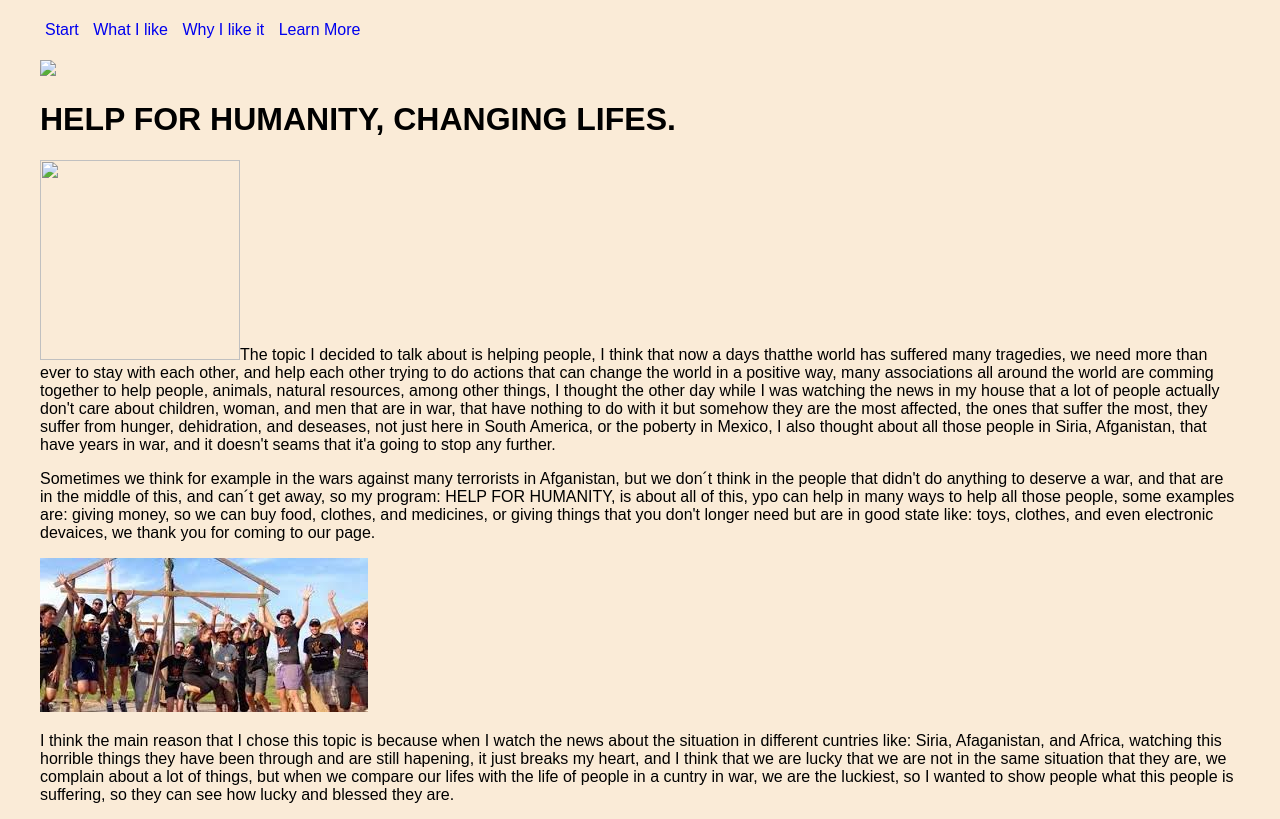
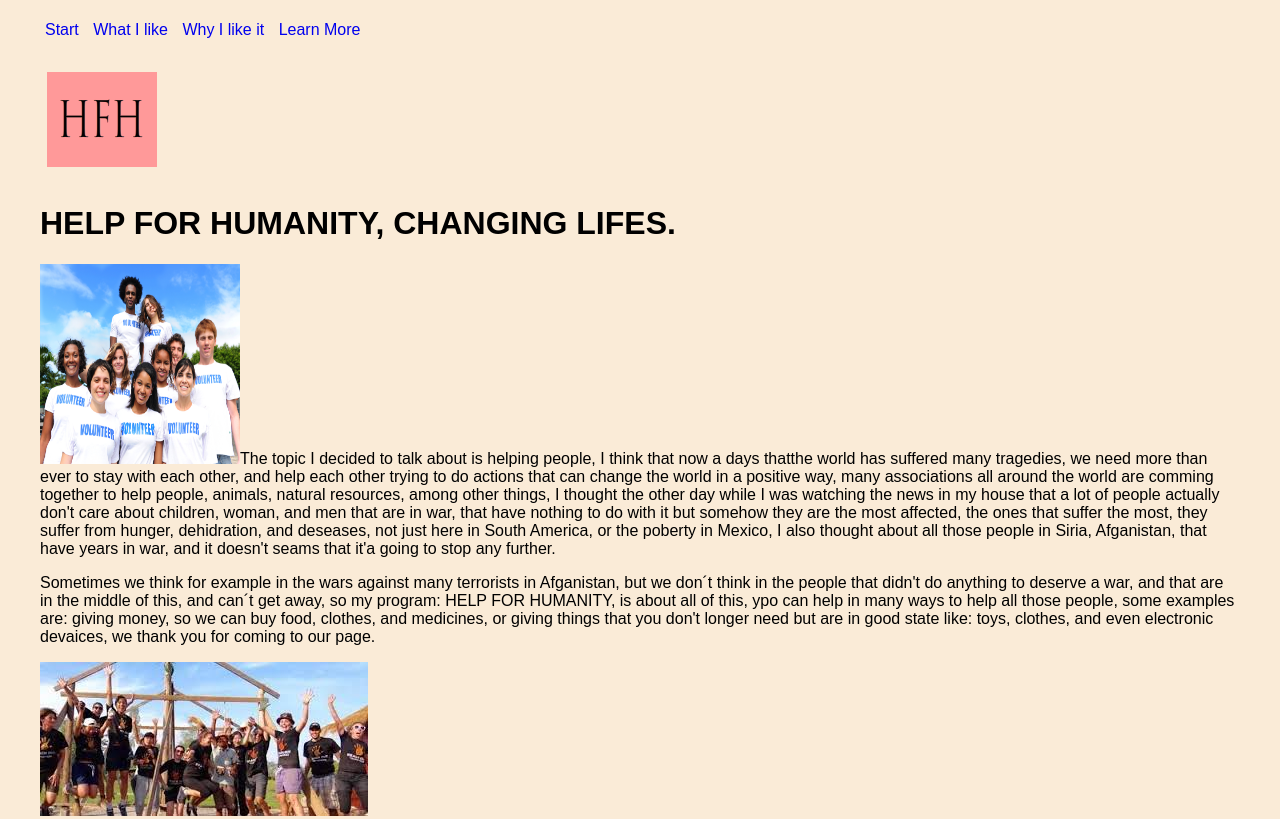
Before and after one commit to DASANMART/DASANMART.github.io, a plain HTML site: page index.html in a window 1280 px wide. Shown: the top 819 px of the page. Drawn offline with Linux system fonts and the light colour scheme; files whose address does not match are found by name.

Commit message:
Update index.html

```diff
--- a/index.html
+++ b/index.html
@@ -17,7 +17,7 @@
 </nav>
 
 <header id="start">
-	<div><img src="img/Untitled-1.gif"></div>
+	<div><img src="Untitled-1.gif"></div>
 	<div>
 	  <h1> HELP FOR HUMANITY, CHANGING LIFES.</h1>
 	</div>
@@ -25,7 +25,7 @@
 
 <section id="what">
 	<div>
-	  <p><img src="img/iStock_000016476002Small.jpg" width="200" height="200" alt=""/>The topic I decided to talk about is helping people, I think that now a days thatthe world has suffered many tragedies, we need more than ever to stay with each other, and help each other trying to do actions that can change the world in a positive way, many associations all around the world are comming together to help people, animals, natural resources, among other things, I thought the other day while I was watching the news in my house that a lot of people actually don't care about children, woman, and men that are in war, that have nothing to do with it but somehow they are the most affected, the ones that suffer the most, they suffer from hunger, dehidration, and deseases, not just here in South America, or the poberty in Mexico, I also thought about all those people in Siria, Afganistan, that have years in war, and it doesn't seams that it'a going to stop any further.</p>
+	  <p><img src="iStock_000016476002Small.jpg" width="200" height="200" alt=""/>The topic I decided to talk about is helping people, I think that now a days thatthe world has suffered many tragedies, we need more than ever to stay with each other, and help each other trying to do actions that can change the world in a positive way, many associations all around the world are comming together to help people, animals, natural resources, among other things, I thought the other day while I was watching the news in my house that a lot of people actually don't care about children, woman, and men that are in war, that have nothing to do with it but somehow they are the most affected, the ones that suffer the most, they suffer from hunger, dehidration, and deseases, not just here in South America, or the poberty in Mexico, I also thought about all those people in Siria, Afganistan, that have years in war, and it doesn't seams that it'a going to stop any further.</p>
 	  <p>Sometimes we think for example in the wars against many terrorists in Afganistan, but we don´t think in the people that didn't do anything to deserve a war, and that are in the middle of this, and can´t get away, so my program: HELP FOR HUMANITY, is about all of this, ypo can help in many ways to help all those people, some examples are: giving money, so we can buy food, clothes, and medicines, or giving things that you don't longer need but are in good state like: toys, clothes, and even electronic devaices, we thank you for coming to our page.</p>
 	  <p> <img src="img/images.jpg" width="328" height="154" alt=""/></p>
 	</div>
@@ -35,7 +35,7 @@
 	<div>I think the main reason that I chose this topic is because when I watch the news about the situation in different cuntries like: Siria, Afaganistan, and Africa, watching this horrible things they have been through and are still hapening, it just breaks my heart, and I think that we are lucky that we are not in the same situation that they are, we complain about a lot of things, but when we compare our lifes with the life of people in a cuntry in war, we are the luckiest, so I wanted to show people what this people is suffering, so they can see how lucky and blessed they are.
  </div>
  <p>&nbsp;</p>
- <p><img src="file:///C|/Users/alumnoUTM/Downloads/descarga.jpg" width="275" height="183" alt=""/>Helping can be something that can change situations, lifes, and one of the most beautiful things that can ever exist, we have the power of changing situations in peoples lifes to a brighter side, imagine if everyone would help to change situations, not just to this people, to everyone that needs it or feels that can´t take it any more, the world would be so much more better.</p>
+ <p><img src="descarga.jpg" width="275" height="183" alt=""/>Helping can be something that can change situations, lifes, and one of the most beautiful things that can ever exist, we have the power of changing situations in peoples lifes to a brighter side, imagine if everyone would help to change situations, not just to this people, to everyone that needs it or feels that can´t take it any more, the world would be so much more better.</p>
  <p>&nbsp;</p>
  <p>For more information about the project email us!!</p>
  <p>If you're interested in receiving information about future projects or you want to make a donation, a voluntary job, or help us somehow please fill the form below.</p>
```
